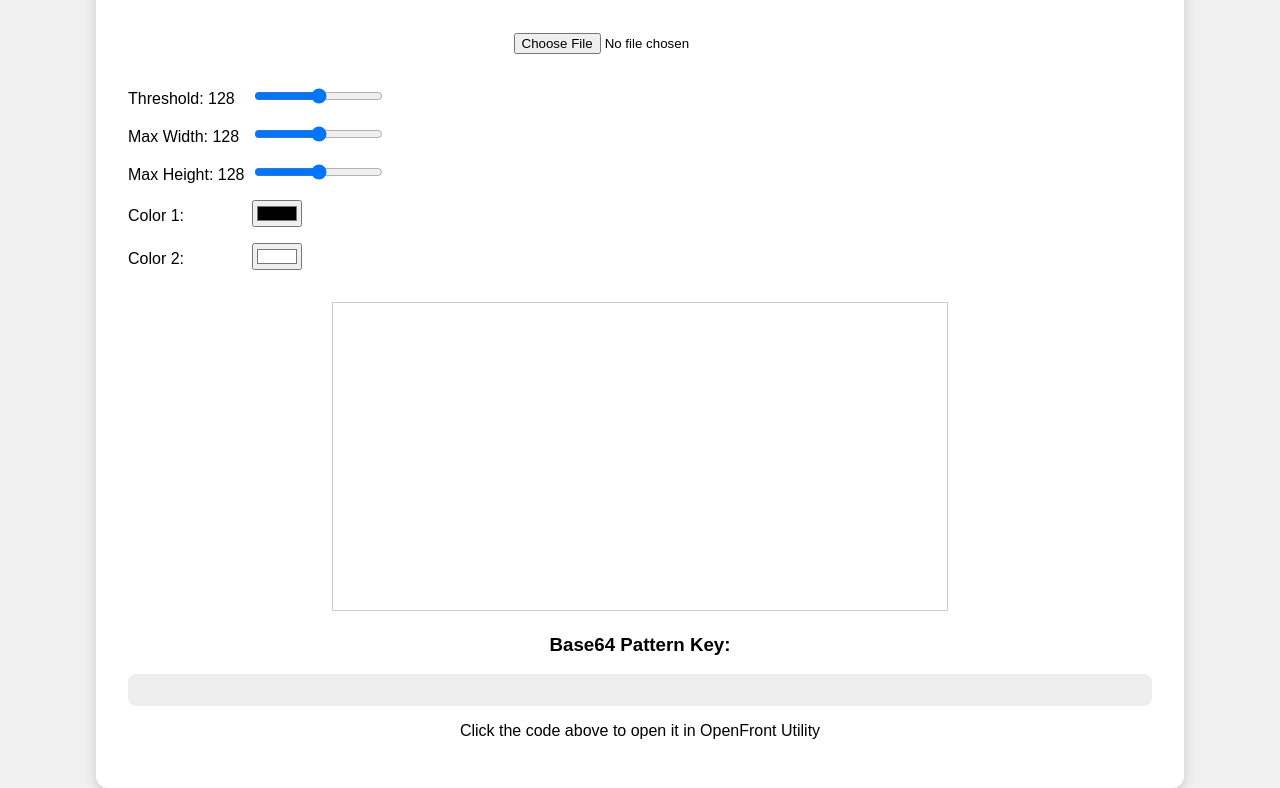
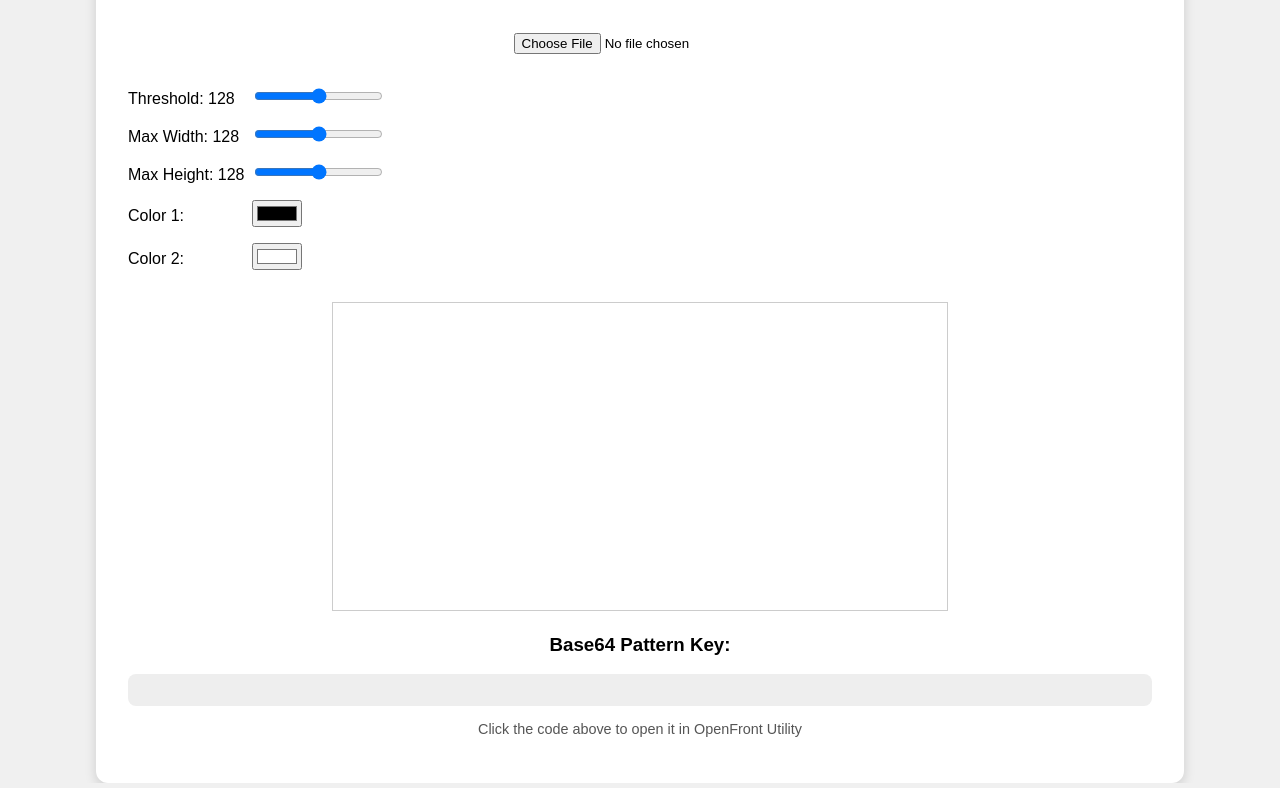
Before and after one commit to niconacho2020/niconacho2020.github.io, a plain HTML site: page projects/pattern/index.html in a window 1280 px wide. Shown: the part 82-870 px from the top of the page. Drawn offline with Linux system fonts and the light colour scheme; a script that the page names is missing.

Commit message:
Update style.css

```diff
--- a/projects/pattern/style.css
+++ b/projects/pattern/style.css
@@ -16,6 +16,7 @@ h2 {
   border-radius: 12px;
   box-shadow: 0px 4px 12px rgba(0,0,0,0.15);
   width: 80vw;
+  min-height: 100vh;
   text-align: center;
 }
 input[type="file"] {
@@ -45,7 +46,11 @@ input[type="file"] {
   margin: 1rem 0;
   text-align: left;
 }
-.slider-container label, .color-container label {
+label {
   display: inline-block;
   width: 120px;
 }
+#clickHint {
+  font-size: 0.9rem;
+  color: #555;
+}
```
Lines whose indentation alone changed are shown as unchanged.
